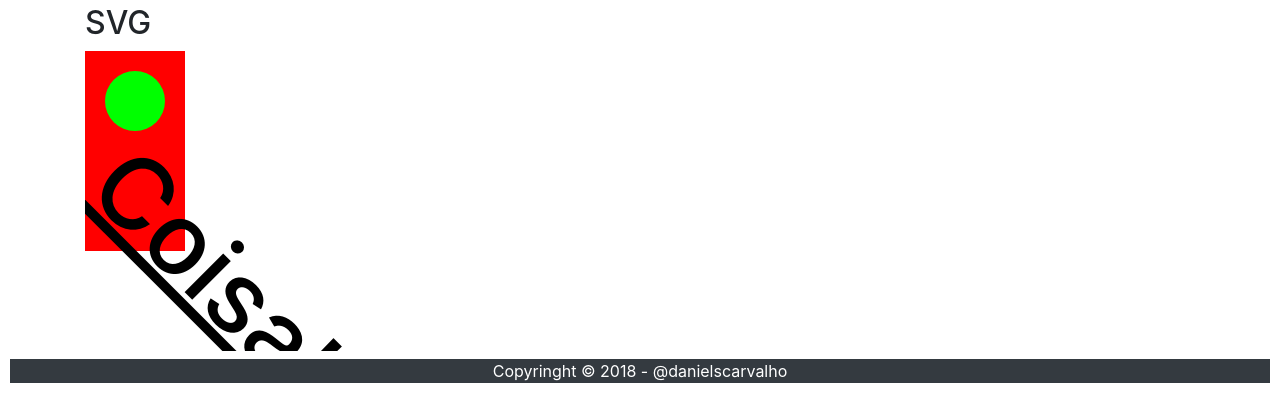
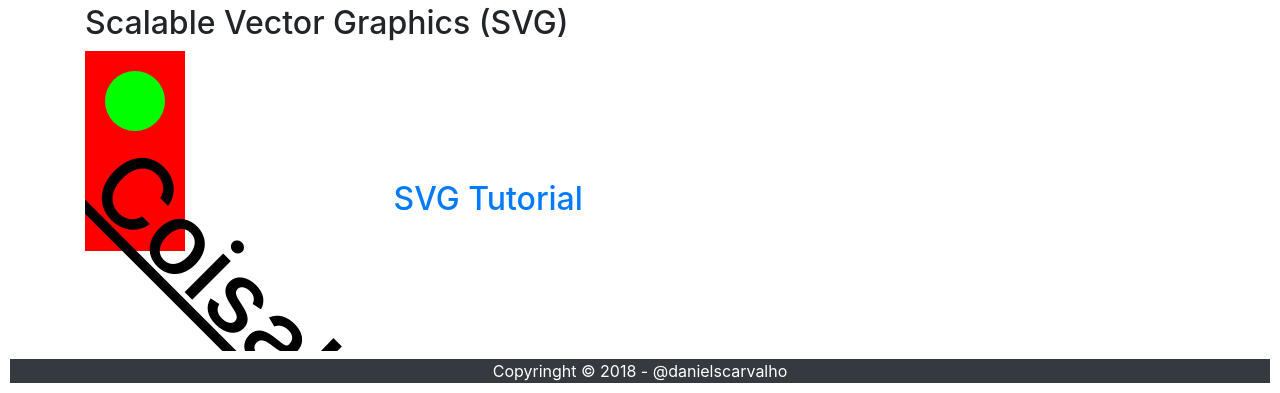
Before and after one commit to danielscarvalho/BootStrapCS, a plain HTML site: page index.html in a window 1280 px wide. Shown: the part 8358-8751 px from the top of the page. Drawn offline with nearby package versions, Linux system fonts and the light colour scheme.

Commit message:
svg link

```diff
--- a/index.html
+++ b/index.html
@@ -624,7 +624,7 @@
     <h5>Wolfram Demonstration</h5>
             <iframe src="https://www.wolframcloud.com/objects/e7efedf7-5602-4285-83eb-4a1a466007c4" width="600" height="600" frameborder="0" allowtransparency="true" allow="encrypted-media"></iframe>
 
-<h2>SVG<h2>
+<h2>Scalable Vector Graphics (SVG)<h2>
 <svg xmlns="http://www.w3.org/2000/svg" xmlns:xlink="http://www.w3.org/1999/xlink" version="1.1"
      width="300px" height="300px"
      viewBox="0 0 30 30">
@@ -640,7 +640,7 @@
 		</text>
 	</g>
 </svg>
-
+    <a href="https://developer.mozilla.org/pt-BR/docs/Web/SVG">SVG Tutorial</a>
 </div>
 <footer class="page-footer font-small text-white bg-dark text-center">
     Copyringht &copy; 2018 - @danielscarvalho
```
